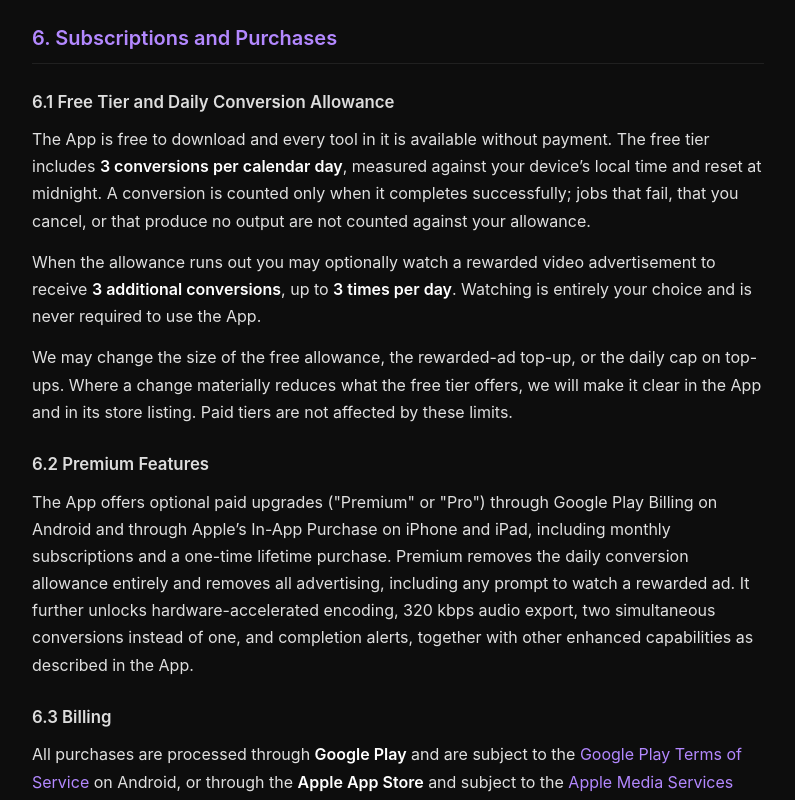
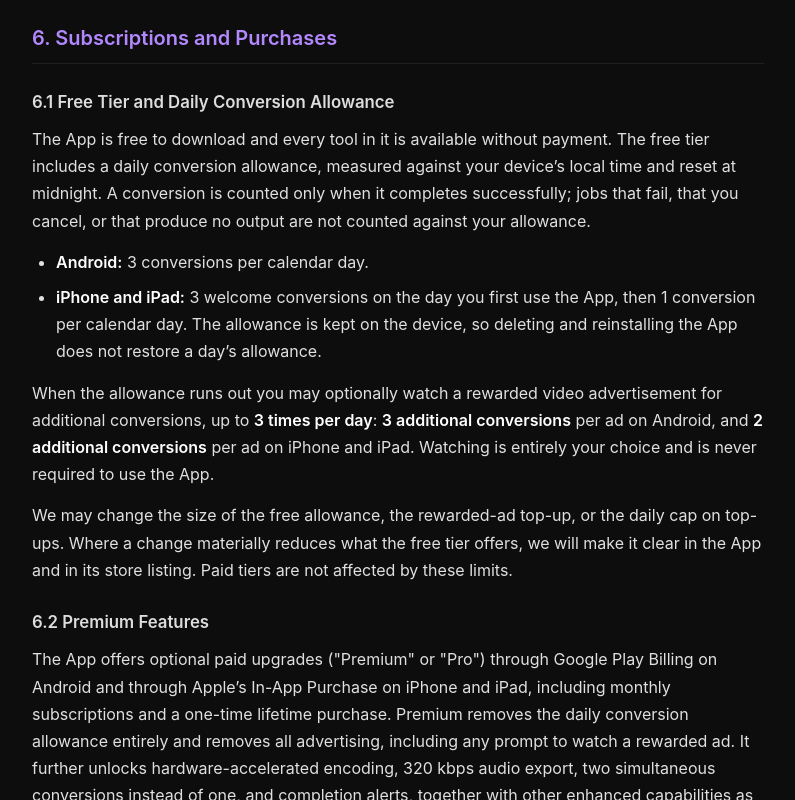
Before and after one commit to nguyenminhthuanvnn/netsofttouch, a plain HTML site: page terms.html in a window 1280 px wide. Shown: the part 2000-2800 px from the top of the page, without its empty margins (242-1037 px from the left). Drawn offline with Linux system fonts and the light colour scheme.

Commit message:
NeoVid Converter: state the iOS daily allowance and rewarded unlocks
Terms 6.1 now gives each edition's allowance: Android 3 a day (+3 per
rewarded ad); iPhone and iPad 3 welcome conversions on day one, then 1 a
day (+2 per rewarded ad), kept on the device across reinstalls. Terms 7
and Privacy 5 also cover rewarded ads that open a Premium option for one
conversion or session.

Co-Authored-By: Claude Opus 5.5 <noreply@anthropic.com>
Claude-Session: https://claude.ai/code/session_01YFviPZPp7JkhskDbFdcSBL

```diff
--- a/terms.html
+++ b/terms.html
@@ -153,7 +153,7 @@
 <body>
     <div class="container">
         <h1>Terms of Service</h1>
-        <p class="subtitle">NeoVid Converter for Android and for iPhone &amp; iPad &mdash; Effective 12 October 2026</p>
+        <p class="subtitle">NeoVid Converter for Android and for iPhone &amp; iPad &mdash; Effective 16 October 2026</p>
 
         <div class="highlight-box">
             <p><strong>Summary:</strong> By using NeoVid Converter, you agree to these Terms.
@@ -229,13 +229,19 @@
 
         <h3>6.1 Free Tier and Daily Conversion Allowance</h3>
         <p>The App is free to download and every tool in it is available without payment. The free
-        tier includes <strong>3 conversions per calendar day</strong>, measured against your device&rsquo;s
-        local time and reset at midnight. A conversion is counted only when it completes successfully;
-        jobs that fail, that you cancel, or that produce no output are not counted against your
-        allowance.</p>
-        <p>When the allowance runs out you may optionally watch a rewarded video advertisement to
-        receive <strong>3 additional conversions</strong>, up to <strong>3 times per day</strong>.
-        Watching is entirely your choice and is never required to use the App.</p>
+        tier includes a daily conversion allowance, measured against your device&rsquo;s local time
+        and reset at midnight. A conversion is counted only when it completes successfully; jobs that
+        fail, that you cancel, or that produce no output are not counted against your allowance.</p>
+        <ul>
+            <li><strong>Android:</strong> 3 conversions per calendar day.</li>
+            <li><strong>iPhone and iPad:</strong> 3 welcome conversions on the day you first use the
+                App, then 1 conversion per calendar day. The allowance is kept on the device, so deleting
+                and reinstalling the App does not restore a day&rsquo;s allowance.</li>
+        </ul>
+        <p>When the allowance runs out you may optionally watch a rewarded video advertisement for
+        additional conversions, up to <strong>3 times per day</strong>: <strong>3 additional
+        conversions</strong> per ad on Android, and <strong>2 additional conversions</strong> per ad on
+        iPhone and iPad. Watching is entirely your choice and is never required to use the App.</p>
         <p>We may change the size of the free allowance, the rewarded-ad top-up, or the daily cap on
         top-ups. Where a change materially reduces what the free tier offers, we will make it clear in
         the App and in its store listing. Paid tiers are not affected by these limits.</p>
@@ -290,8 +296,9 @@
         <p>The free version of the App displays advertisements served by Google AdMob.
         Ads are governed by Google's advertising policies. Premium users do not see ads.</p>
         <p>Some advertisements are <strong>rewarded</strong>: the App offers you the option of
-        watching a short video in exchange for additional daily conversions, and tells you what the
-        reward is before the ad begins. Watching is always optional, the reward is granted only when
+        watching a short video in exchange for additional daily conversions, or to use a Premium option
+        (such as 320 kbps audio or hardware-accelerated encoding) for a single conversion or session,
+        and tells you what the reward is before the ad begins. Watching is always optional, the reward is granted only when
         Google&rsquo;s ad SDK confirms the ad was completed, and closing an ad early simply means no
         reward is granted. Premium users are never offered rewarded ads.</p>
         <p>For users in the EEA, UK, or Switzerland, a consent dialog is presented before
```
Also changed, not shown: privacy.html (+3 -2 lines).
